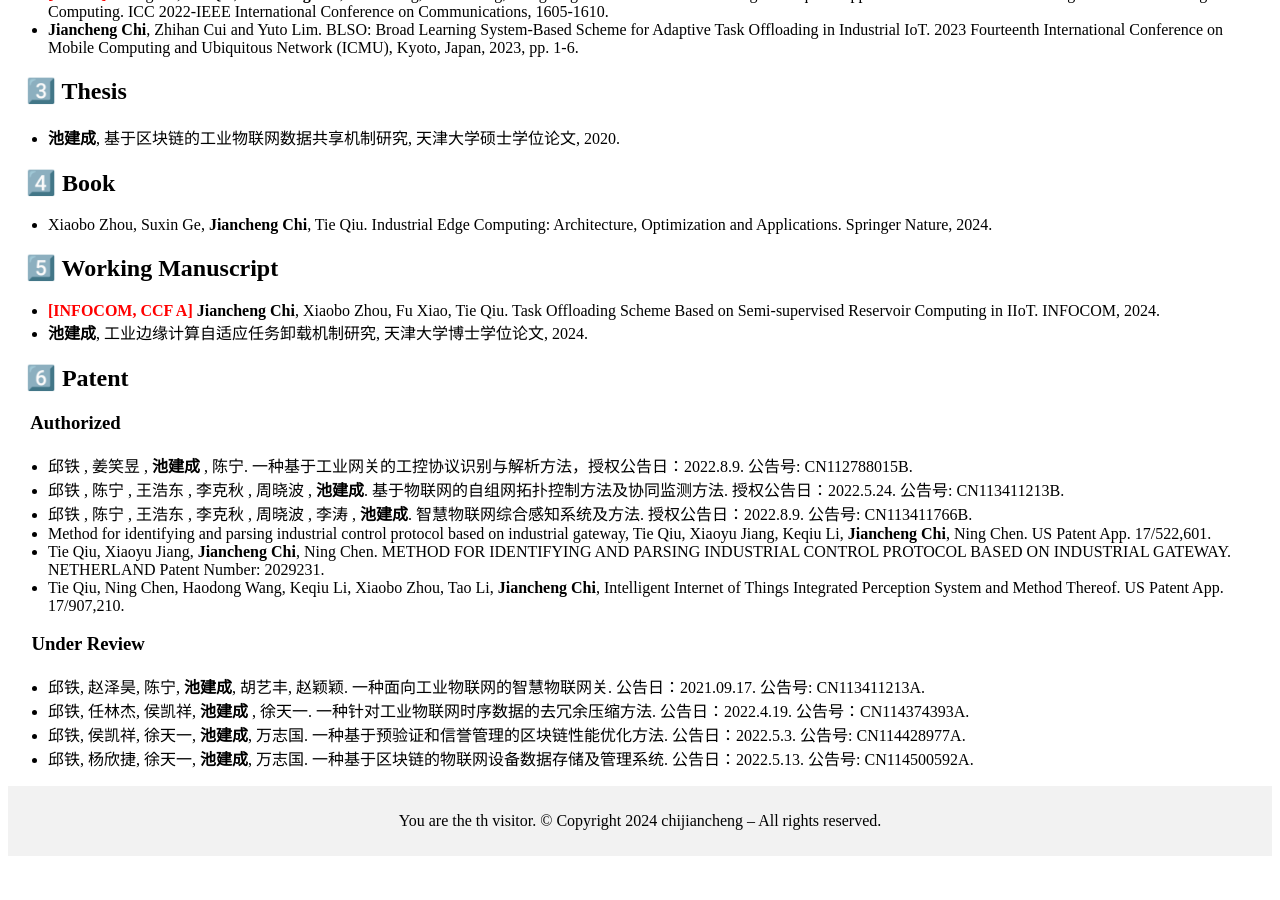
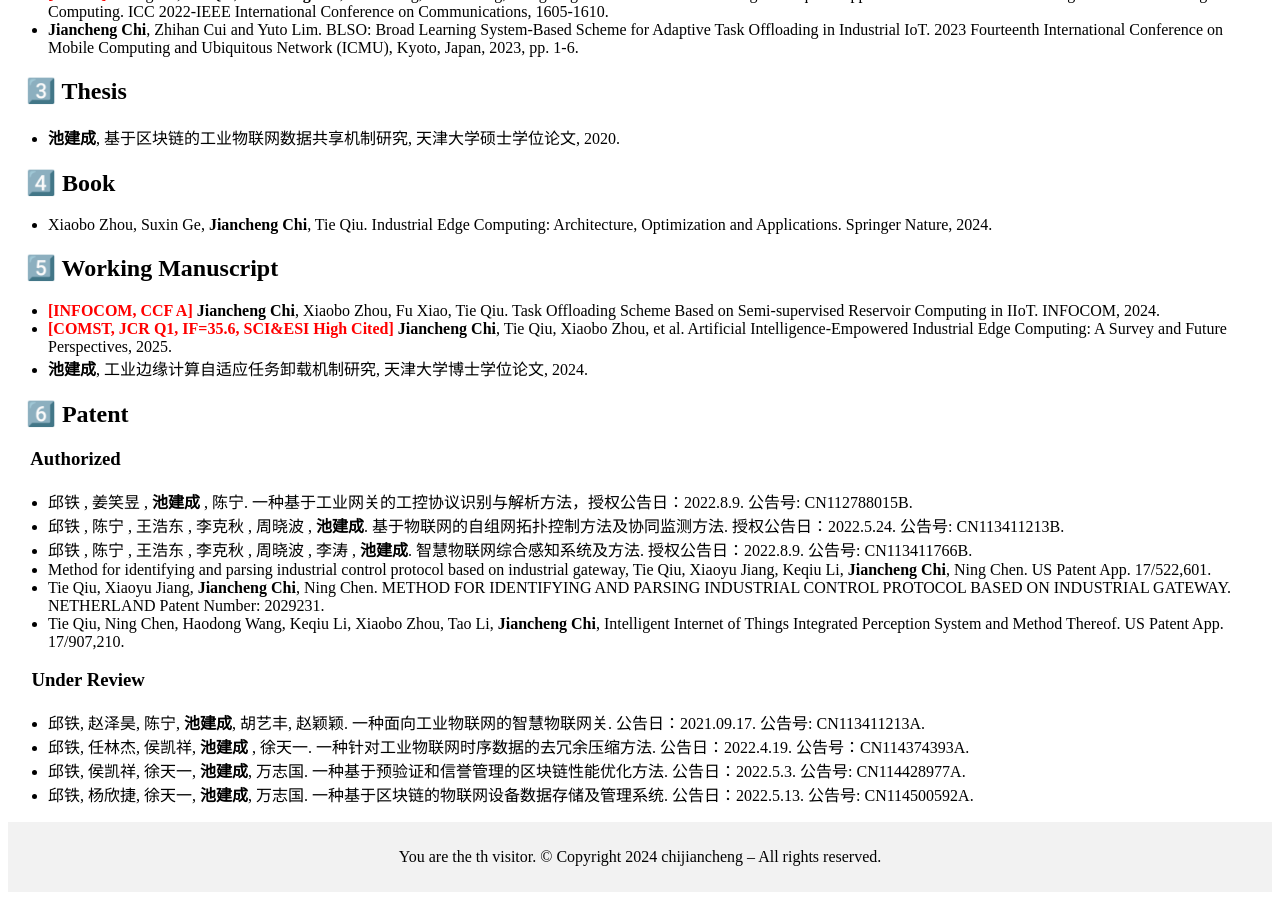
Before and after one commit to maxianru/maxianru.github.io, a Jekyll site: the page built from _pages/includes/pub.md, in a window 1280 px wide and 900 px high, scrolled down 1236 px. Built offline with Jekyll 4.4.1, drawn with Linux system fonts in a browser that asks for light colours; our own code applies the rules of GitHub Pages for plain Markdown files; before the commit the page ends 2100 px from its top, so only the background shows below that.

Commit message:
Update pub.md

```diff
--- a/_pages/includes/pub.md
+++ b/_pages/includes/pub.md
@@ -24,6 +24,7 @@
 ##  &nbsp;&nbsp; 5️⃣ Working Manuscript
 
 - <span style="color: red; font-weight: bold;">[INFOCOM, CCF A]</span>  **Jiancheng Chi**, Xiaobo Zhou, Fu Xiao, Tie Qiu. Task Offloading Scheme Based on Semi-supervised Reservoir Computing in IIoT. INFOCOM, 2024.
+- <span style="color: red; font-weight: bold;">[COMST, JCR Q1, IF=35.6, SCI&ESI High Cited]</span> **Jiancheng Chi**, Tie Qiu, Xiaobo Zhou, et al. Artificial Intelligence-Empowered Industrial Edge Computing: A Survey and Future Perspectives, 2025.
 - **池建成**, 工业边缘计算自适应任务卸载机制研究, 天津大学博士学位论文, 2024.
 
 ##  &nbsp;&nbsp; 6️⃣ Patent
```
